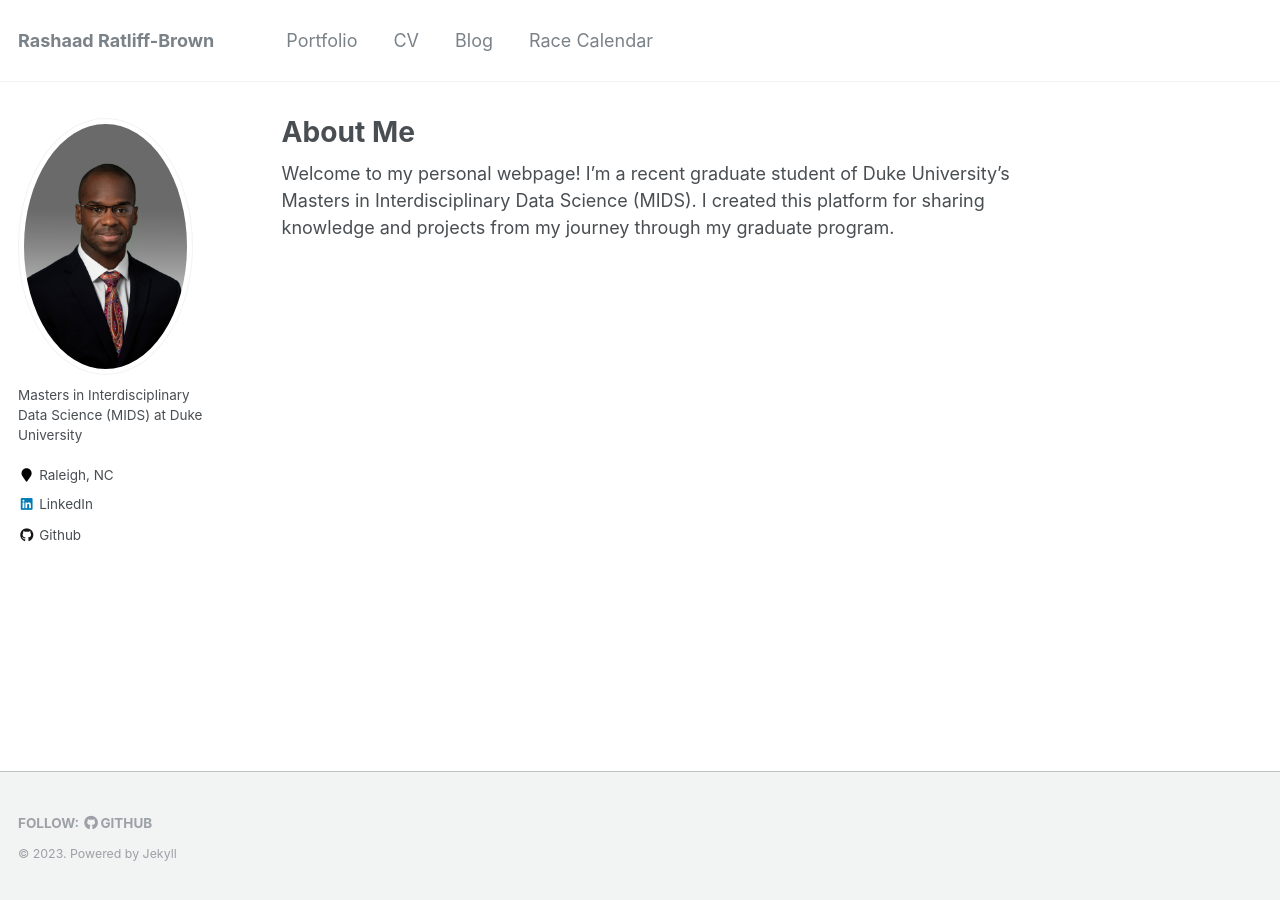
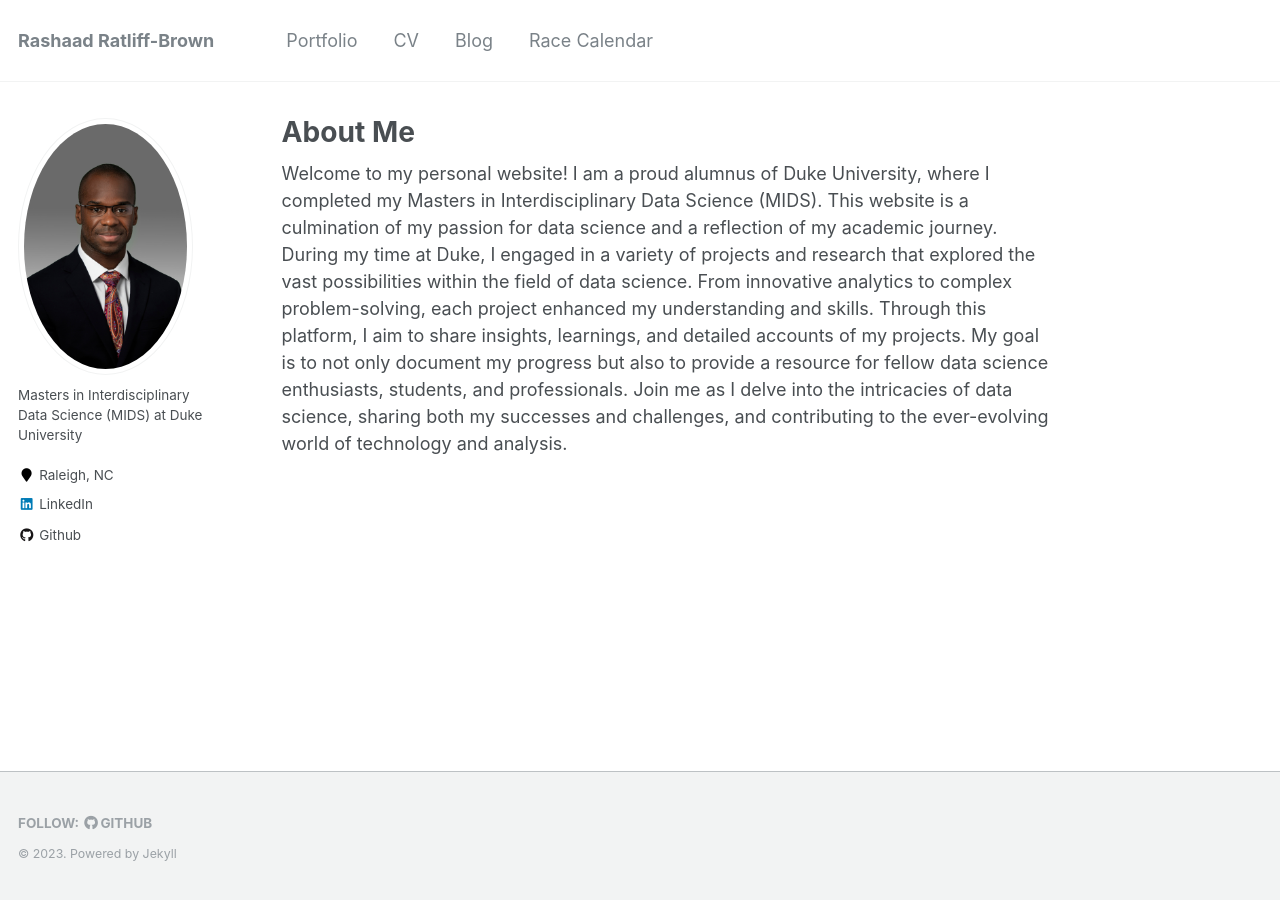
Before and after one commit to caratliff/caratliff.github.io, a Jekyll site: the page built from _pages/about.md, in a window 1280 px wide. Built offline with Jekyll 4.4.1, drawn with Linux system fonts in a browser that asks for light colours.

Commit message:
Update about.md

```diff
--- a/_pages/about.md
+++ b/_pages/about.md
@@ -8,4 +8,4 @@ redirect_from:
   - /about.html
 ---
 
-Welcome to my personal webpage! I'm a recent graduate student of Duke University's Masters in Interdisciplinary Data Science (MIDS). I created this platform for sharing knowledge and projects from my journey through my graduate program.
+Welcome to my personal website! I am a proud alumnus of Duke University, where I completed my Masters in Interdisciplinary Data Science (MIDS). This website is a culmination of my passion for data science and a reflection of my academic journey. During my time at Duke, I engaged in a variety of projects and research that explored the vast possibilities within the field of data science. From innovative analytics to complex problem-solving, each project enhanced my understanding and skills. Through this platform, I aim to share insights, learnings, and detailed accounts of my projects. My goal is to not only document my progress but also to provide a resource for fellow data science enthusiasts, students, and professionals. Join me as I delve into the intricacies of data science, sharing both my successes and challenges, and contributing to the ever-evolving world of technology and analysis.
```
